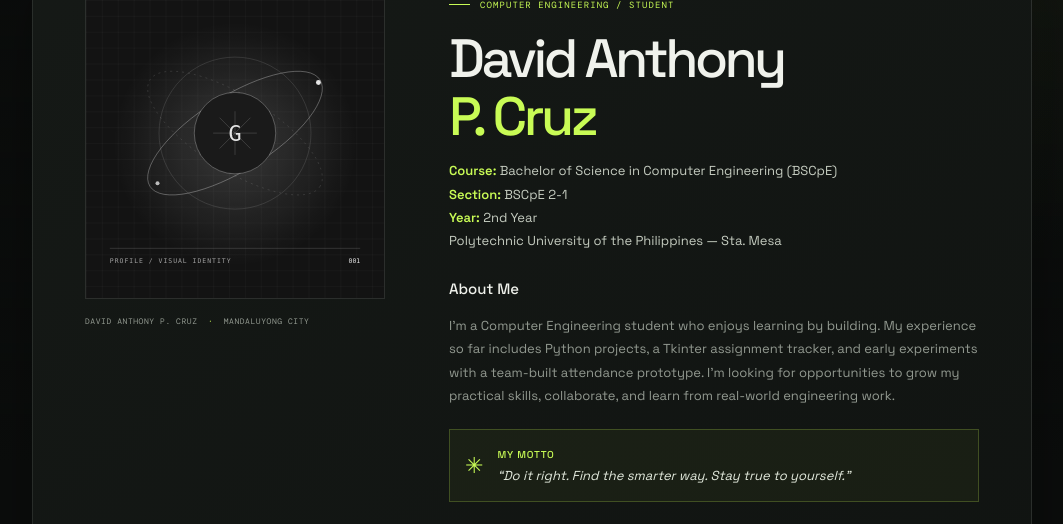
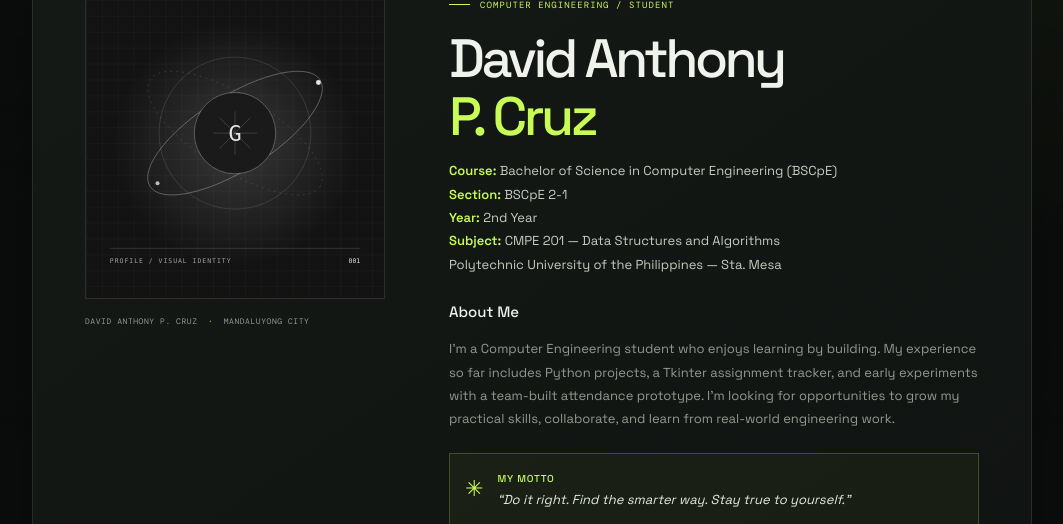
Before and after one commit to Davidredemption/Portfolio, a Flask app: page /profile in a window 1280 px wide. Shown: the part 177-701 px from the top of the page, without its empty margins (108-1171 px from the left). Run offline with Flask 3, Linux system fonts and the light colour scheme.

Commit message:
Add CMPE 201 subject to profile
Co-authored-by: Copilot <223556219+Copilot@users.noreply.github.com>

```diff
--- a/templates/profile.html
+++ b/templates/profile.html
@@ -31,6 +31,7 @@
                         <strong>Course:</strong> Bachelor of Science in Computer Engineering (BSCpE)<br>
                         <strong>Section:</strong> BSCpE 2-1<br>
                         <strong>Year:</strong> 2nd Year<br>
+                        <strong>Subject:</strong> CMPE 201 — Data Structures and Algorithms<br>
                         Polytechnic University of the Philippines — Sta. Mesa
                     </p>
 
```
